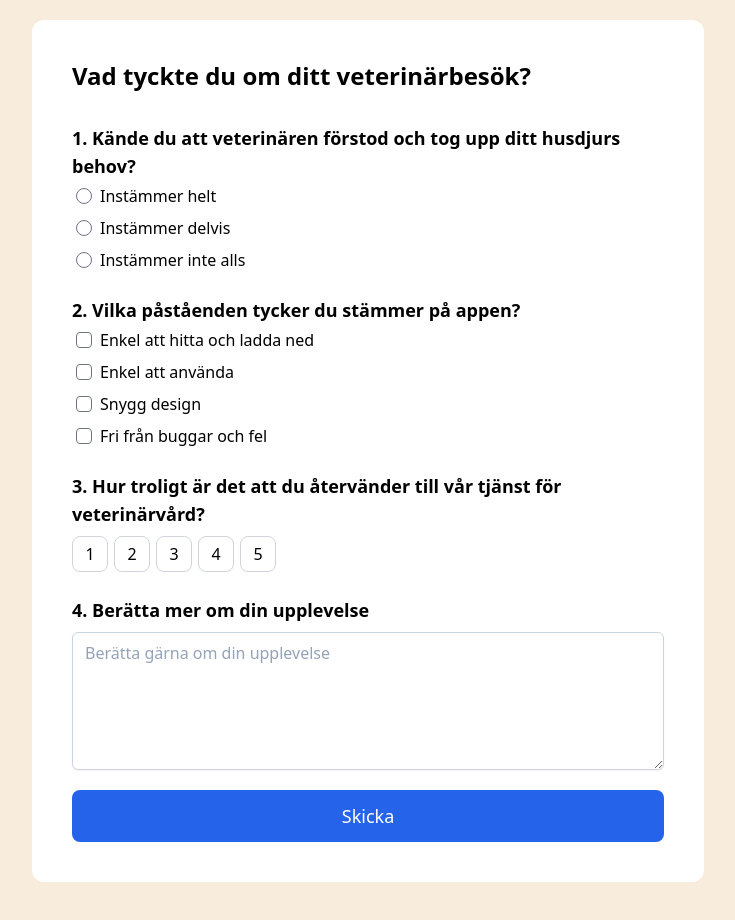
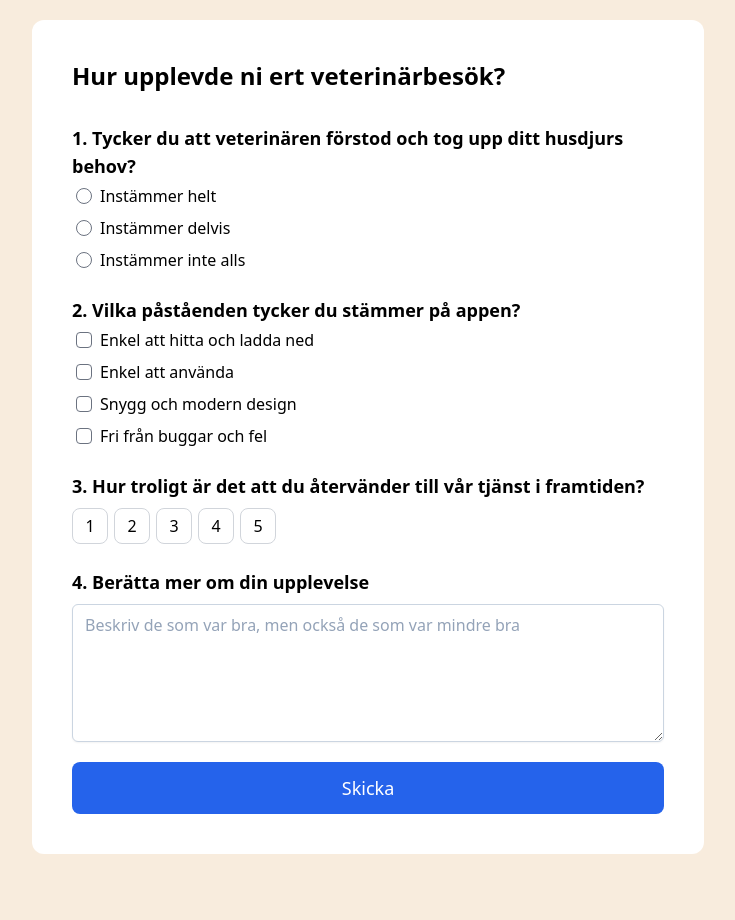
Before and after one commit to Knivrobot/feedback, a React (Vite) app: page / in a window 1280 px wide. Shown: the top 920 px of the page, without its empty margins (272-1007 px from the left). Built offline with nearby package versions, Linux system fonts and the light colour scheme; the HTML template or start-up script is replaced by a standard one.

Commit message:
Update values

```diff
--- a/src/Form/Confirmation.tsx
+++ b/src/Form/Confirmation.tsx
@@ -15,7 +15,7 @@ function Confirmation({ formBlueprint, formContent, setFormContent }: Props) {
           const value = formContent?.getAll(field.slug) as unknown as string[];
           if (value?.join() !== "") {
             return (
-              <div>
+              <div key={field.id}>
                 <div className="font-semibold text-lg">{field.title}</div>
                 <div>
                   {value?.map((item) => {
@@ -39,13 +39,13 @@ function Confirmation({ formBlueprint, formContent, setFormContent }: Props) {
       </div>
       <div className="mt-10">
         <div className="py-5 mb-5 text-center rounded bg-green-100">
-          Tack för din feedback, nu kan du stänga denna sida.
+          {formBlueprint.success}
         </div>
         <button
           className="w-full flex appearance-none items-center justify-center  bg-white border border-gray-300 hover:bg-gray-50 focus:ring-4 focus:ring-blue-600 font-medium rounded-lg text-lg px-5 py-3 text-center mr-2 "
           onClick={() => setFormContent(undefined)}
         >
-          Återställ formuläret{" "}
+          {formBlueprint.resetButtonText}{" "}
           <svg
             width="20"
             height="21"
--- a/src/Form/formBluePrint.json
+++ b/src/Form/formBluePrint.json
@@ -1,14 +1,16 @@
 {
   "id": 1,
-  "title": "Vad tyckte du om ditt veterinärbesök?",
+  "title": "Hur upplevde ni ert veterinärbesök?",
   "error": "Det verkar som ett eller flera obligatoriska fält inte är ifyllda",
+  "success": "Tack för din feedback, nu kan du stänga denna sida.",
+  "resetButtonText": "Återställ formuläret",
   "fields": [
     {
       "id": 2,
       "slug": "the_veterinarian",
       "type": "radio",
       "order": 1,
-      "title": "Kände du att veterinären förstod och tog upp ditt husdjurs behov?",
+      "title": "Tycker du att veterinären förstod och tog upp ditt husdjurs behov?",
       "options": [
         { "id": 1, "value": "Instämmer helt" },
         { "id": 2, "value": "Instämmer delvis" },
@@ -26,7 +28,7 @@
       "options": [
         { "id": 1, "value": "Enkel att hitta och ladda ned" },
         { "id": 2, "value": "Enkel att använda" },
-        { "id": 3, "value": "Snygg design" },
+        { "id": 3, "value": "Snygg och modern design" },
         { "id": 4, "value": "Fri från buggar och fel" }
       ],
       "required": false,
@@ -37,7 +39,7 @@
       "slug": "revisit",
       "type": "grade",
       "order": 3,
-      "title": "Hur troligt är det att du återvänder till vår tjänst för veterinärvård?",
+      "title": "Hur troligt är det att du återvänder till vår tjänst i framtiden?",
       "options": [
         { "id": 1, "value": 1 },
         { "id": 2, "value": 2 },
@@ -54,7 +56,7 @@
       "type": "textarea",
       "order": 4,
       "title": "Berätta mer om din upplevelse",
-      "placeholder": "Berätta gärna om din upplevelse",
+      "placeholder": "Beskriv de som var bra, men också de som var mindre bra",
       "required": false,
       "error": "Du måste fylla i detta fält"
     },
--- a/src/Form/formBluePrintInterface.ts
+++ b/src/Form/formBluePrintInterface.ts
@@ -2,6 +2,8 @@ export interface Form {
   id: number;
   title: string;
   error?: string;
+  success?: string;
+  resetButtonText?: string;
   fields: FormFields[];
 }
 
```
Also changed, not shown: 3 other files (tests, documents, lock files or other folders).
